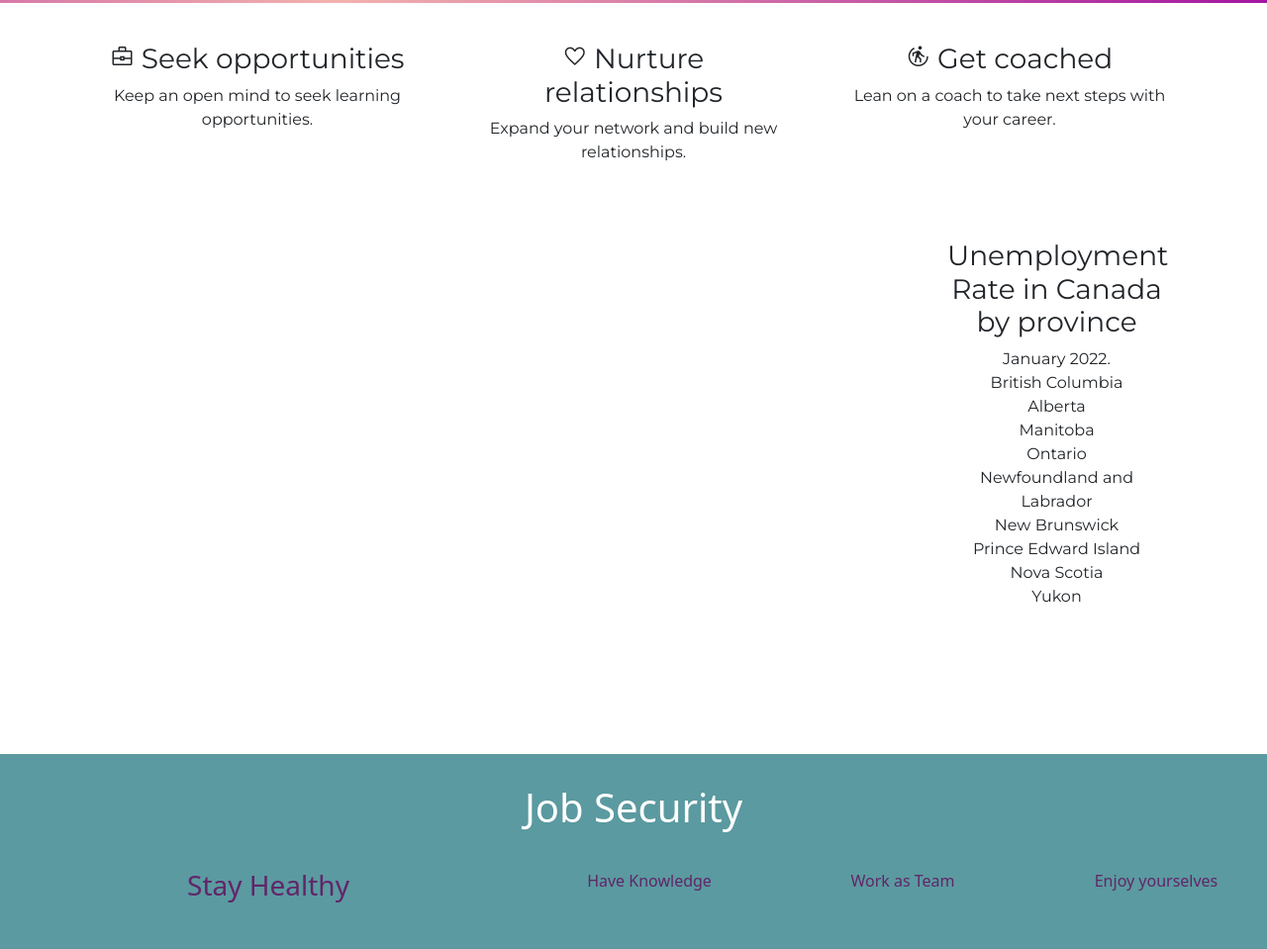
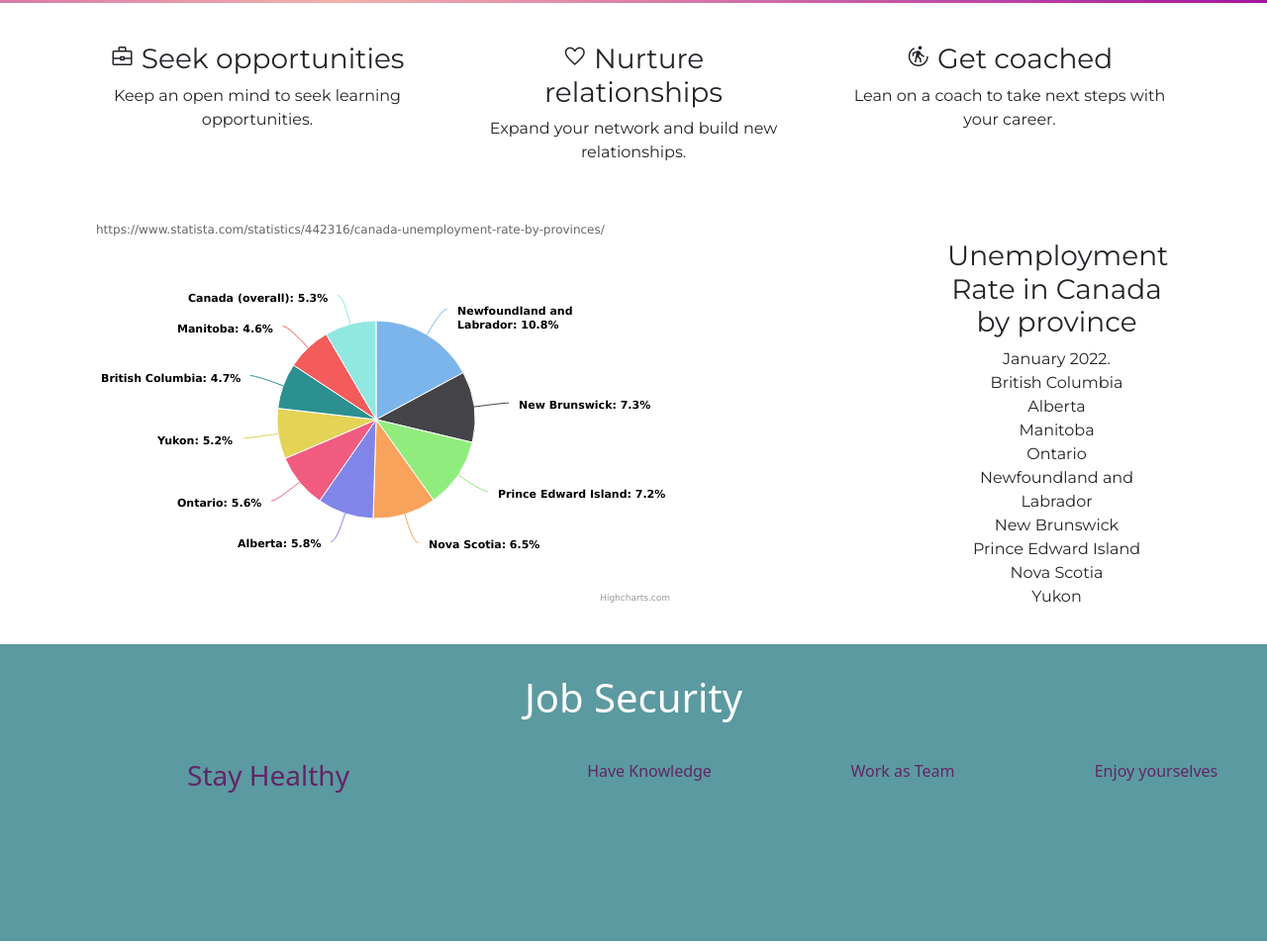
Before and after one commit to ejl1996/Hackathon-, a plain HTML site: page index.html in a window 1280 px wide. Shown: the part 597-1556 px from the top of the page at 99% size. Drawn offline with nearby package versions, Linux system fonts and the light colour scheme.

Commit message:
Add piechart

```diff
--- a/index.html
+++ b/index.html
@@ -11,6 +11,7 @@
     <script src="https://cdn.jsdelivr.net/npm/bootstrap@5.3.0-alpha1/dist/js/bootstrap.bundle.min.js"
         integrity="sha384-w76AqPfDkMBDXo30jS1Sgez6pr3x5MlQ1ZAGC+nuZB+EYdgRZgiwxhTBTkF7CXvN"
         crossorigin="anonymous"></script>
+    <script src="https://code.highcharts.com/highcharts.js"></script>
     <!-- fonts -->
     <link rel="stylesheet"
         href="https://fonts.googleapis.com/css2?family=Material+Symbols+Outlined:opsz,wght,FILL,GRAD@20..48,100..700,0..1,-50..200" />
@@ -112,9 +113,9 @@
                         <div class="row">
                             <div class="col-9">
                                 <div style="
-                      padding: 20px;
-                      margin-top: 20px;">
-                                    <div id="container" style="width:100%; height:500px;"></div>
+                      padding: 5px;
+                      margin-top: 5px;">
+                                    <div id="container" style="width:600px; height:80%;"></div>
                                     <script src="./scripts/chart.js"></script>
                                 </div>
                             </div>
```
